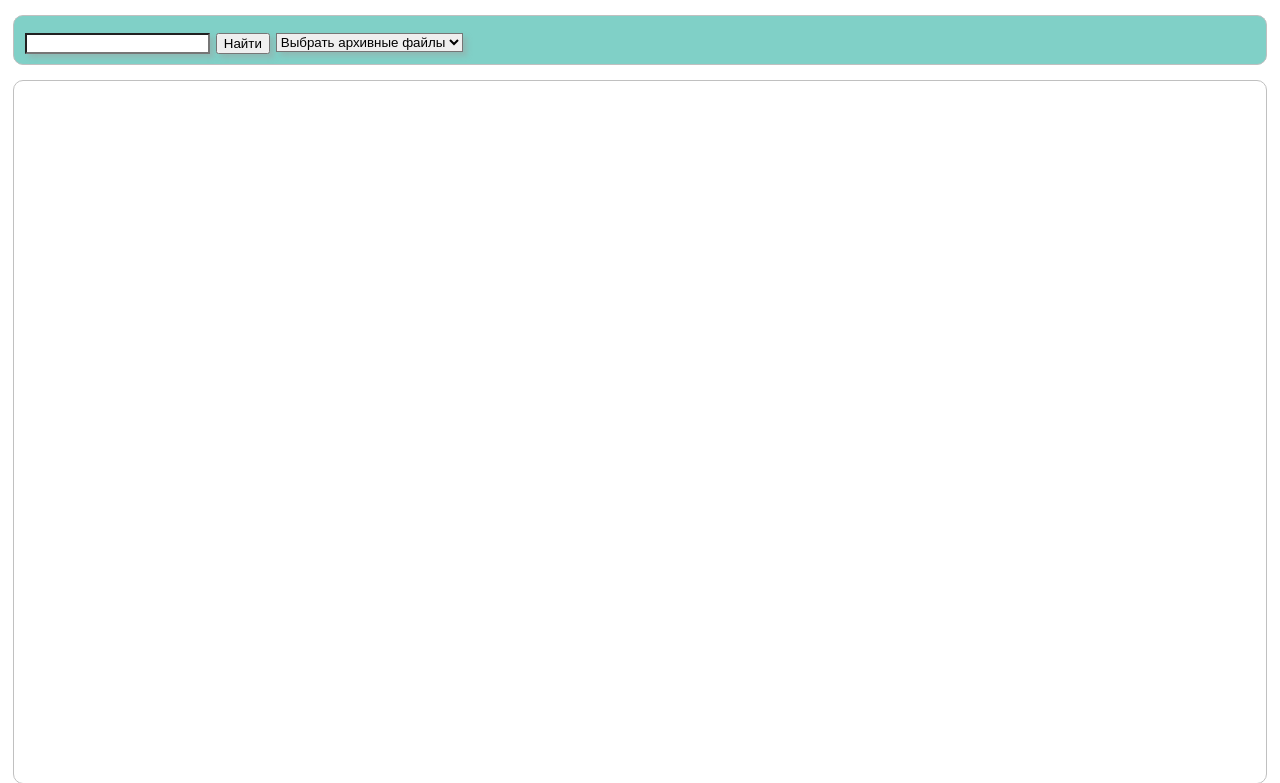
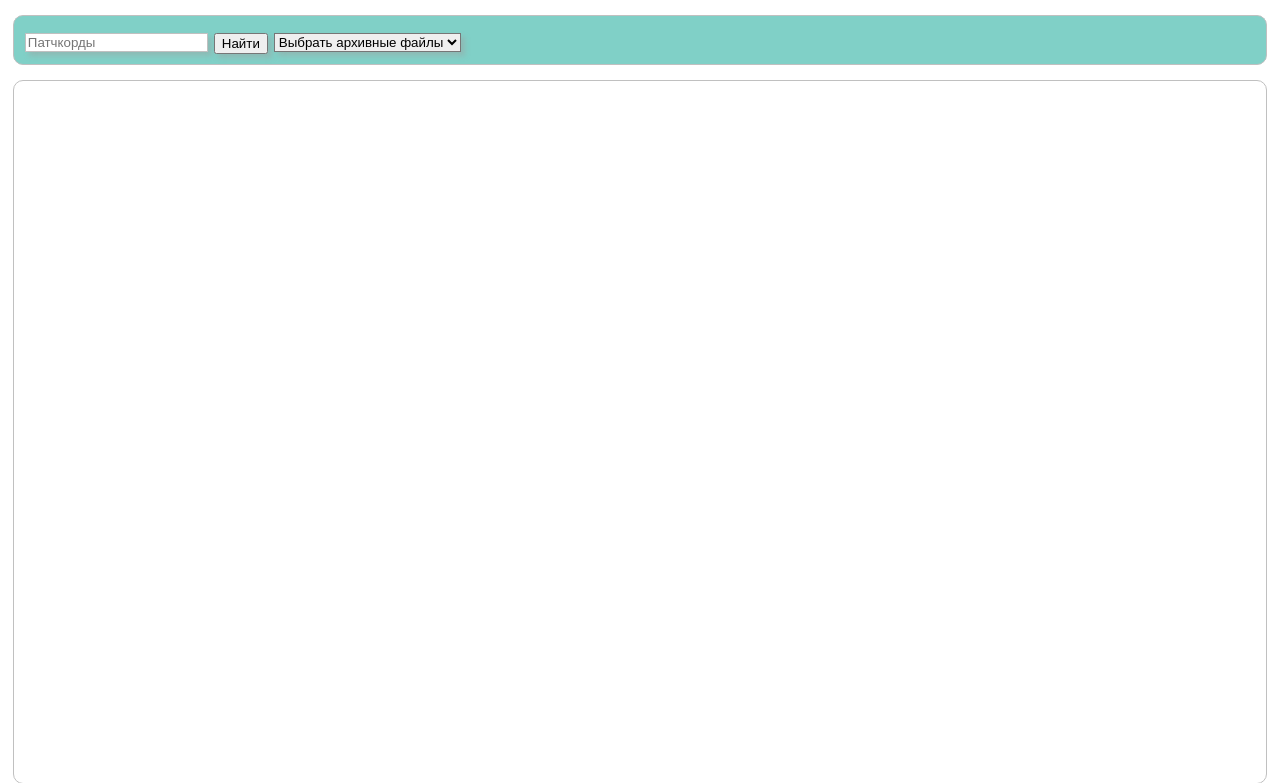
Before and after one commit to andreysumin1982/python, a Django app: page / in a window 1280 px wide. Shown: the top 783 px of the page. Run offline with Django 4.2, Linux system fonts and the light colour scheme.

Commit message:
Небольшие изменения в стилях

```diff
--- a/syslog-app/syslog_project/syslogParser/static/css/style.css
+++ b/syslog-app/syslog_project/syslogParser/static/css/style.css
@@ -59,12 +59,16 @@ body, button, h1, h2, h3, h4, p, a {
     font-size: 15px;
 }
 .input{
+    border: 0.4px solid silver;
     box-shadow: 4px 4px 5px rgba(160, 155, 155, 0.4);
 }
 .inp_btn{
     box-shadow: 4px 4px 5px rgba(160, 155, 155, 0.4);
 }
 .archives{
+    box-shadow: 4px 4px 5px rgba(160, 155, 155, 0.4);
+}
+.div_btnclear{
     box-shadow: 4px 4px 5px rgba(160, 155, 155, 0.4);
 }
 /**/
--- a/syslog-app/syslog_project/syslogParser/templates/syslogParser/index.html
+++ b/syslog-app/syslog_project/syslogParser/templates/syslogParser/index.html
@@ -25,7 +25,7 @@
             <div class="input_grid">
                 <div class="div_text"></div>
                 <div class="div_input">
-                    <input type="input" class="input" />
+                    <input type="input" class="input" placeholder="Патчкорды" />
                 </div>
                 <div class="div_btn">
                     <input type="button" class="inp_btn" value="Найти" />
```
